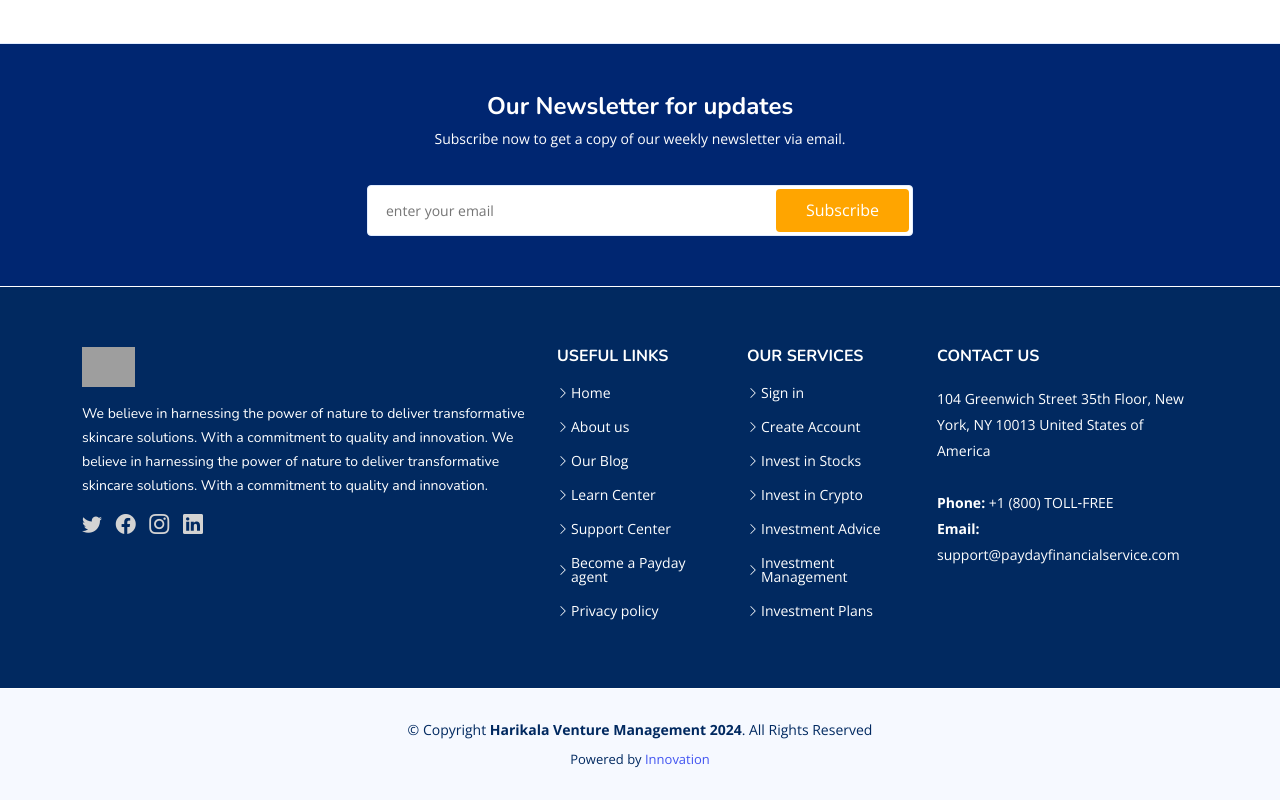
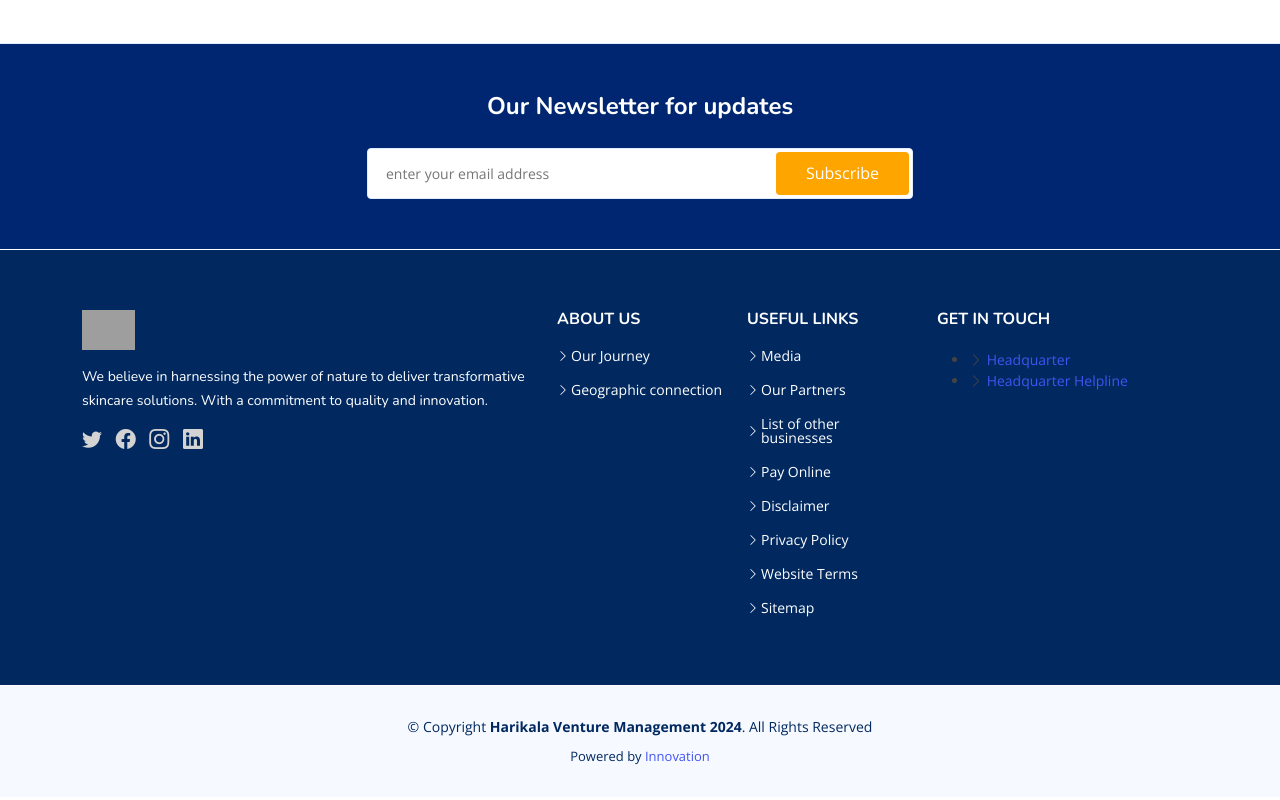
Before and after one commit to miracleonline/Harikala, a website: page index.html in a window 1280 px wide. Shown: the part 8536-9336 px from the top of the page. Drawn offline with nearby package versions, Linux system fonts and the light colour scheme; grey boxes are pictures that could not be loaded.

Commit message:
Update index.html

```diff
--- a/index.html
+++ b/index.html
@@ -738,11 +738,10 @@
         <div class="row justify-content-center">
           <div class="col-lg-12 text-center">
             <h4>Our Newsletter for updates</h4>
-            <p>Subscribe now to get a copy of our weekly newsletter via email.</p>
           </div>
           <div class="col-lg-6">
             <form action="" method="post">
-              <input type="email" name="email" placeholder="enter your email"><input type="submit" value="Subscribe">
+              <input type="email" name="email" placeholder="enter your email address"><input type="submit" value="Subscribe">
             </form>
           </div>
         </div>
@@ -754,9 +753,9 @@
         <div class="row gy-4">
           <div class="col-lg-5 col-md-12 footer-info">
             <a href="index.html" class="logo d-flex align-items-center">
-              <img src="assets/img/harikala.jpg" alt="">
+              <img src="assets/img/Harikala.jpg" alt="">
             </a>
-            <p>We believe in harnessing the power of nature to deliver transformative skincare solutions. With a commitment to quality and innovation. We believe in harnessing the power of nature to deliver transformative skincare solutions. With a commitment to quality and innovation.</p>
+            <p>We believe in harnessing the power of nature to deliver transformative skincare solutions. With a commitment to quality and innovation. </p>
 
             <div class="social-links mt-3">
               <a href="#" class="twitter"><i class="bi bi-twitter"></i></a>
@@ -767,38 +766,33 @@
           </div>
 
           <div class="col-lg-2 col-6 footer-links">
-            <h4>Useful Links</h4>
+            <h4>About Us</h4>
             <ul>
-              <li><i class="bi bi-chevron-right"></i> <a href="index.html">Home</a></li>
-              <li><i class="bi bi-chevron-right"></i> <a href="about-details.html">About us</a></li>
-              <li><i class="bi bi-chevron-right"></i> <a href="blog.html">Our Blog</a></li>
-              <li><i class="bi bi-chevron-right"></i> <a href="learn-center.html">Learn Center</a></li>
-              <li><i class="bi bi-chevron-right"></i> <a href="support-center.html">Support Center</a></li>
-              <li><i class="bi bi-chevron-right"></i> <a href="sagent.html">Become a Payday agent</a></li>
-              <li><i class="bi bi-chevron-right"></i> <a href="#">Privacy policy</a></li>
+              <li><i class="bi bi-chevron-right"></i> <a href="index.html">Our Journey</a></li>
+              <li><i class="bi bi-chevron-right"></i> <a href="#">Geographic connection</a></li>
             </ul>
           </div>
 
           <div class="col-lg-2 col-6 footer-links">
-            <h4>Our Services</h4>
+            <h4>Useful Links</h4>
             <ul>
-              <li><i class="bi bi-chevron-right"></i> <a href="#">Sign in</a></li>
-              <li><i class="bi bi-chevron-right"></i> <a href="#">Create Account</a></li>
-              <li><i class="bi bi-chevron-right"></i> <a href="stock-portfolio">Invest in Stocks</a></li>
-              <li><i class="bi bi-chevron-right"></i> <a href="crypto-portfolio">Invest in Crypto</a></li>
-              <li><i class="bi bi-chevron-right"></i> <a href="etf-portfolio">Investment Advice</a></li>
-              <li><i class="bi bi-chevron-right"></i> <a href="Account-management.html">Investment Management</a></li>
-              <li><i class="bi bi-chevron-right"></i> <a href="Plans.html">Investment Plans</a></li>
+              <li><i class="bi bi-chevron-right"></i> <a href="#">Media</a></li>
+              <li><i class="bi bi-chevron-right"></i> <a href="#">Our Partners</a></li>
+              <li><i class="bi bi-chevron-right"></i> <a href="#">List of other businesses</a></li>
+              <li><i class="bi bi-chevron-right"></i> <a href="#">Pay Online</a></li>
+              <li><i class="bi bi-chevron-right"></i> <a href="#">Disclaimer</a></li>
+              <li><i class="bi bi-chevron-right"></i> <a href="#">Privacy Policy</a></li>
+              <li><i class="bi bi-chevron-right"></i> <a href="#">Website Terms</a></li>
+              <li><i class="bi bi-chevron-right"></i> <a href="#">Sitemap</a></li>
             </ul>
           </div>
 
           <div class="col-lg-3 col-md-12 footer-contact text-center text-md-start">
-            <h4>Contact Us</h4>
-            <p>
-              104 Greenwich Street 35th Floor, New York, NY 10013 United States of America <br><br>
-              <strong>Phone:</strong> +1 (800) TOLL‑FREE<br>
-              <strong>Email:</strong> support@paydayfinancialservice.com<br>
-            </p>
+            <h4>Get In Touch</h4>
+            <ul>
+              <li><i class="bi bi-chevron-right"></i> <a href="#">Headquarter</a></li>
+              <li><i class="bi bi-chevron-right"></i> <a href="#">Headquarter Helpline</a></li>
+            </ul>
 
           </div>
 
```
